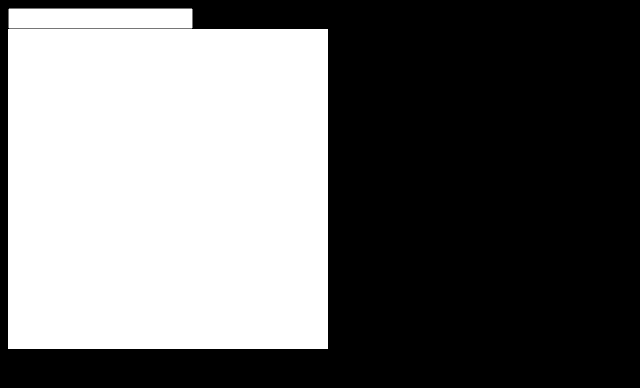
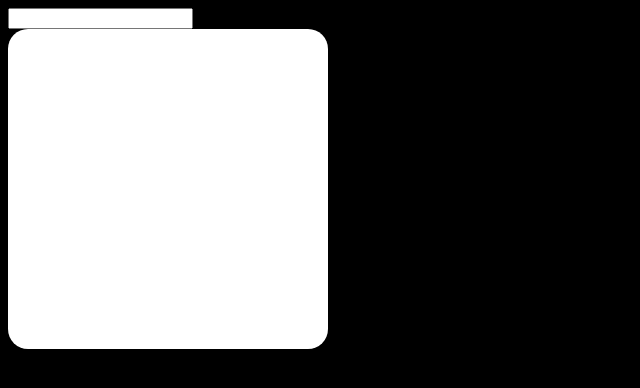
Before and after one commit to Paylicier/qrception, a website: page src/index.html in a window 1280 px wide. Shown: the full height of the page, 0-640 px from the left. Drawn offline with Linux system fonts and the light colour scheme.

Commit message:
style: rounded corners

```diff
--- a/src/index.html
+++ b/src/index.html
@@ -2,7 +2,7 @@
 
 <body style="background-color: black;">
     <input id="txt" oninput=updateqr(this.value) maxlength="78"><br>
-    <canvas id="qr" style="background-color: white; width: 320px; height: 320px; image-rendering: pixelated;"></canvas>
+    <canvas id="qr" style="background-color: white; width: 320px; height: 320px; image-rendering: pixelated; border-radius: 20px;"></canvas>
 </body>
 <script>
 
```
